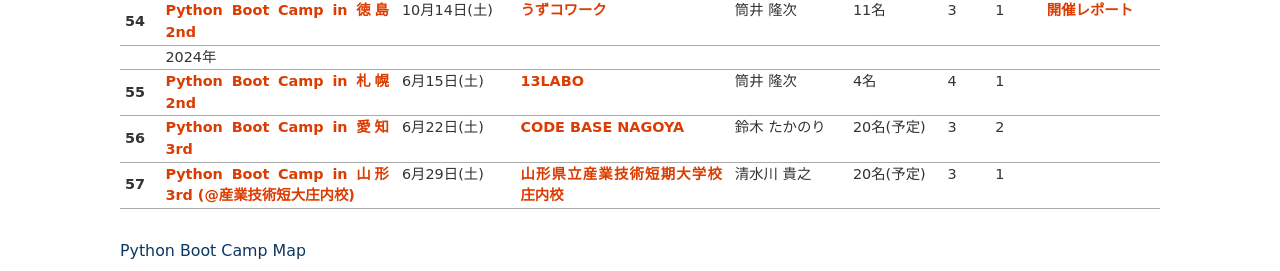
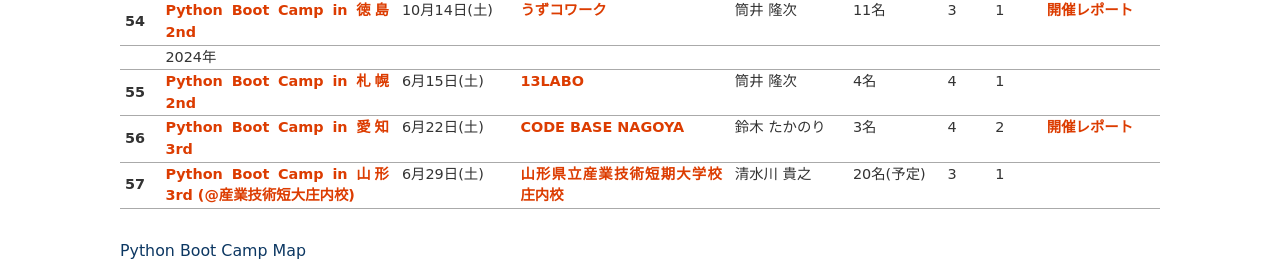
Before and after one commit to pyconjp/www.pycon.jp, a Sphinx documentation site: the page built from source/support/bootcamp.md, in a window 1280 px wide and 900 px high, scrolled down 4365 px, cut to the strip 0-415 px from the top of the window. Shown: the part 141-412 px from the top of the strip. Built offline with Sphinx 7.4.7, drawn with Linux system fonts in a browser that asks for light colours.

Commit message:
update pycamp aichi 3rd

```diff
--- a/source/support/bootcamp.md
+++ b/source/support/bootcamp.md
@@ -712,10 +712,10 @@
   - 6月22日(土)
   - [CODE BASE NAGOYA](https://codebase.proto-g.co.jp/nagoya)
   - 鈴木 たかのり
-  - 20名(予定)
-  - 3
+  - 3名
+  - 4
   - 2
-  -
+  - [開催レポート](https://pyconjp.blogspot.com/2024/07/pycamp-in-aichi3rd.html)
 * - 57
   - [Python Boot Camp in 山形3rd (@産業技術短大庄内校)](https://pyconjp.connpass.com/event/317636/)
   - 6月29日(土)
```
